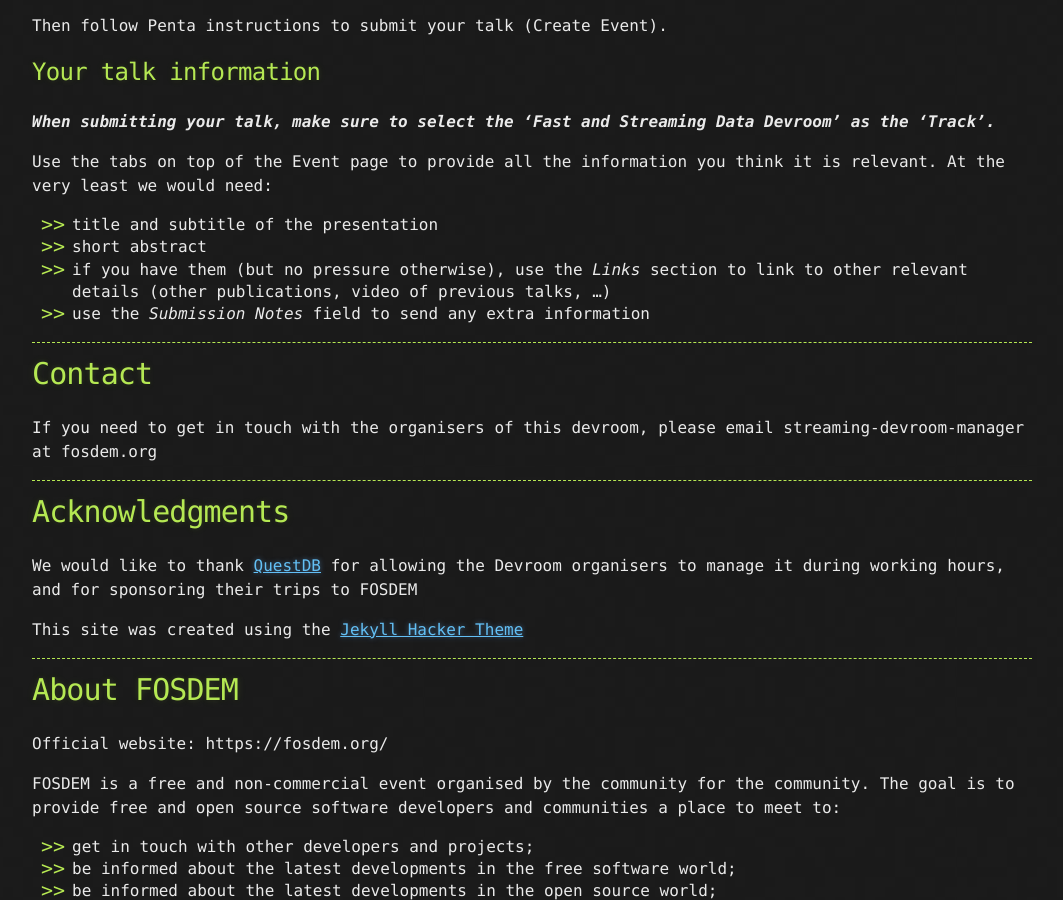
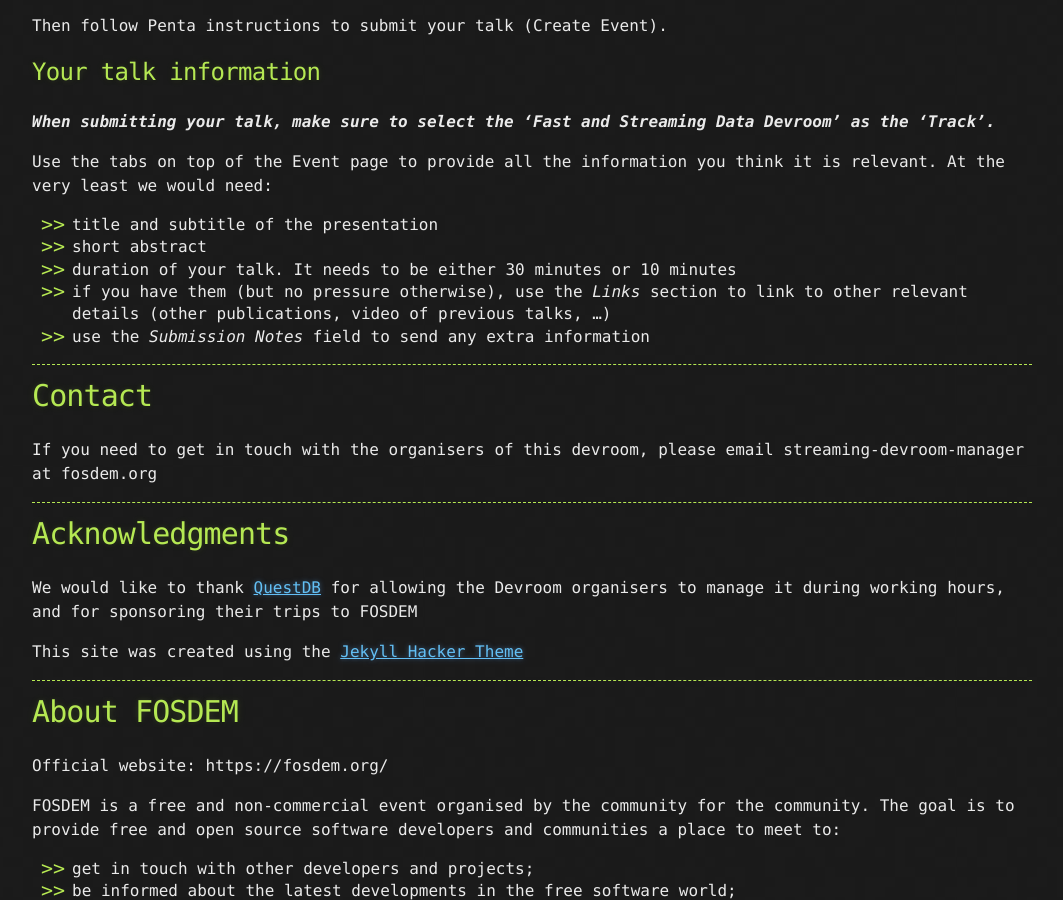
Before and after one commit to javier/data_analytics_devroom_cfp_fosdem_2025, a Jekyll site: the page built from index.md, in a window 1280 px wide and 900 px high, scrolled down 2194 px. Shown: the whole window, without its empty margins (108-1171 px from the left). Built offline with Jekyll 4.4.1, drawn with Linux system fonts in a browser that asks for light colours.

Commit message:
adding duration of talk to the instructions

```diff
--- a/index.md
+++ b/index.md
@@ -74,6 +74,7 @@ Use the tabs on top of the Event page to provide all the information you think i
 
 * title and subtitle of the presentation
 * short abstract
+* duration of your talk. It needs to be either 30 minutes or 10 minutes
 * if you have them (but no pressure otherwise), use the _Links_ section to link to other relevant details (other publications, video of previous talks, ...)
 * use the _Submission Notes_ field to send any extra information
 
```
